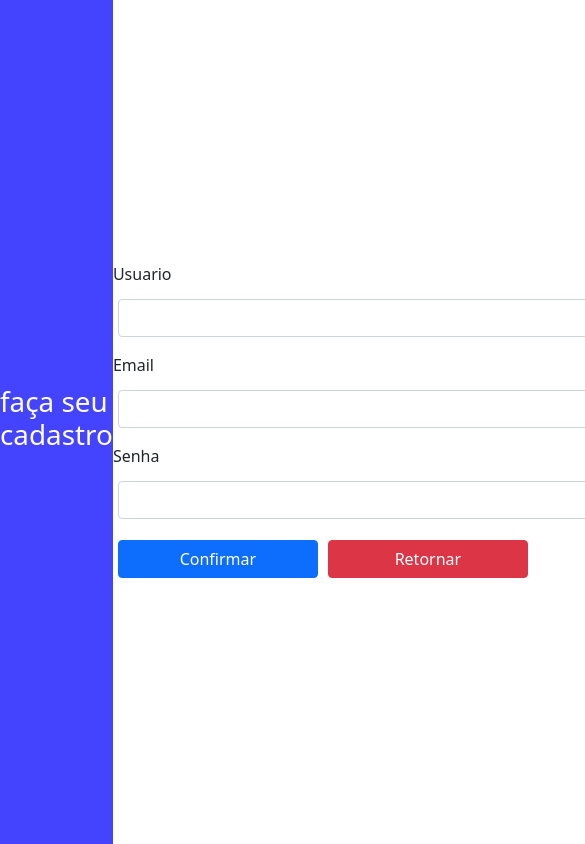
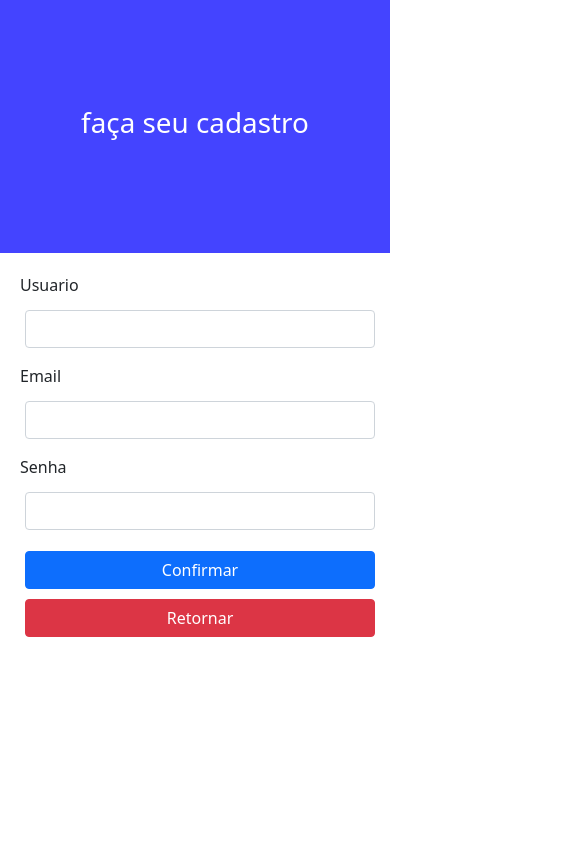
Before and after one commit to fabio460/loja-celular, a React (Create React App) app: page /cadastro in a window 390 px wide. Shown: the top 844 px of the page, 585 px wide, since content can reach past the window. Built offline with nearby package versions, Linux system fonts and the light colour scheme.

Commit message:
responsividade inicial implementada

```diff
--- a/src/index.css
+++ b/src/index.css
@@ -7,7 +7,8 @@
 }
 .produtos{
   display: flex;
-
+  justify-content: center;
+  flex-wrap: wrap;
 }
 .telaDeVenda{
   display: flex;
@@ -59,3 +60,44 @@ form input{
   justify-content: center;
   align-items: center;
 }
+@media (max-width:400px) {
+  .telaDeVenda{
+    display: flex;
+    padding: 20px;
+    flex-direction: column;
+  }
+  .telaDeVenda img{
+    width: 90%;
+    height: 90%;
+  }
+  form{
+    width: 100%;
+    flex-wrap: wrap;
+    margin: auto;
+    justify-content: center;
+  }
+  form input{
+    width: 100%;
+  }
+  .d-flex button,input{
+     width: 100%;
+  }
+  .formulario{
+    display: grid;
+    grid-template-columns: 1fr;
+  }
+  .formulario_left{
+    background-color: rgb(68, 68, 255);
+    color: white;
+    display: flex;
+    justify-content: center;
+    align-items: center;
+    height: 30vh;
+  }
+  .formulario_right{
+    padding: 20px;
+  }
+  .formulario_right button,input{
+     width: 100%;
+  }
+}
--- a/src/telaDeVenda.js
+++ b/src/telaDeVenda.js
@@ -25,12 +25,9 @@ function TelaDeVenda(){
                 alert('compra efetuada com sucesso')
                }
             }
-
-
         } catch (error) {
             alert('usuario não existe')
         }
-
     }
 
     return<>
```
